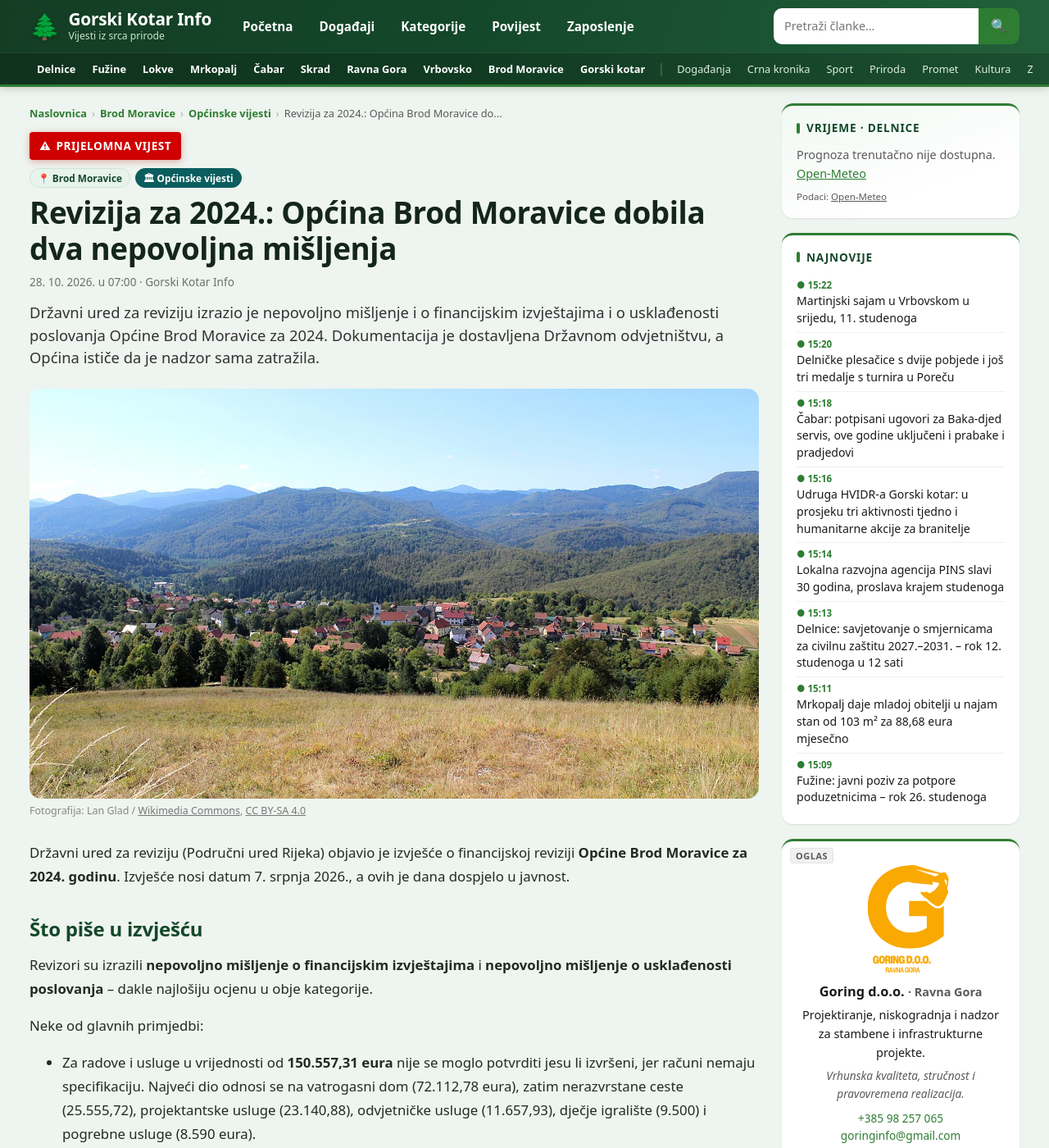
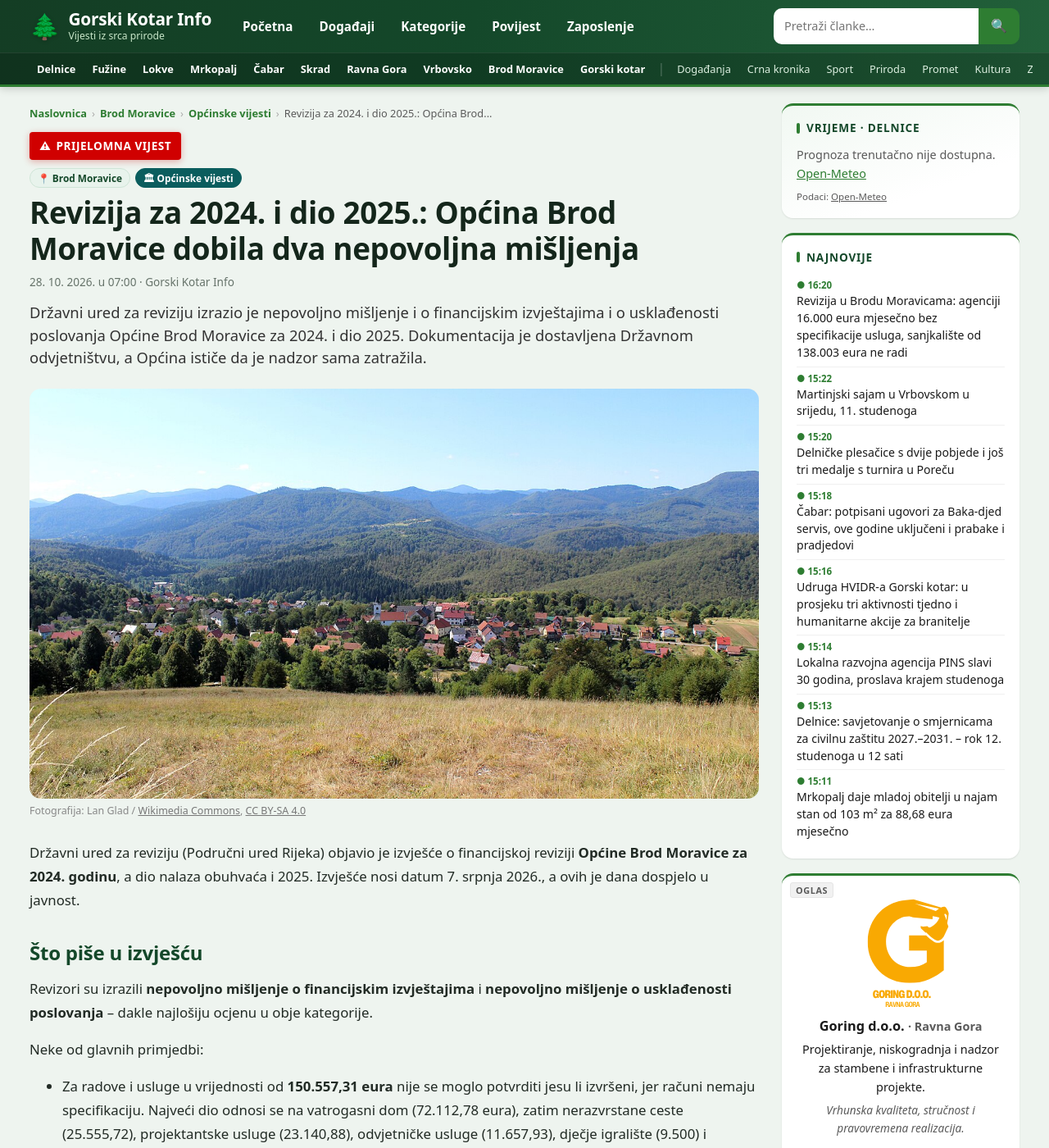
Before and after one commit to MojGK/gorski-kotar.info, a Jekyll site: the page built from _posts/2026-10-28-brod-moravice-revizija-nepovoljno-misljenje-2024.md, in a window 1280 px wide and 1400 px high. Shown: the whole window at 82% size. Built offline with Jekyll 4.4.1, drawn with Linux system fonts in a browser that asks for light colours; comment, search, counter and statistics services are not loaded; some of the changed text lies outside the part shown.

Commit message:
Brod Moravice: nastavak o reviziji (Razvojna agencija, sanjkalište), serija i include serija.html, nova vrsta Aktualno; jutarnji: 2024. i dio 2025. + poveznica

```diff
--- a/_data/kategorije.yml
+++ b/_data/kategorije.yml
@@ -55,6 +55,9 @@ vrste:
   # tjedni pregled oglasa za posao u Gorskom kotaru (stranica /zaposlenje/)
   - name: Zaposlenje
     slug: zaposlenje
+  # aktualne vijesti koje ne spadaju u druge rubrike (npr. revizije, istrage, veće javne teme); ide u blok VIJESTI
+  - name: Aktualno
+    slug: aktualno
 
 # Serijali – tematske serije članaka koje idu uz mjesto i vrstu.
 # Članak je u serijalu ako mu `categories` sadrži točan naziv, npr.
@@ -82,7 +85,7 @@ izdvojeno_grupe:
 naslovnica_blokovi:
   - naslov: Vijesti
     id: vijesti
-    ostale: true          # sve vrste koje nisu u drugim blokovima (trenutno: Promet, Priroda)
+    ostale: true          # sve vrste koje nisu u drugim blokovima (trenutno: Aktualno, Promet, Priroda)
     vise: /vijesti/
   - naslov: Poslovi općine
     id: poslovi-opcine
--- /dev/null
+++ b/_includes/serija.html
@@ -0,0 +1,17 @@
+{%- comment -%}
+Ostali članci iste serije (front matter `serija: "Naziv"`), od najstarijeg prema najnovijem.
+Poziv u _layouts/post.html: {% include serija.html post=page %}
+{%- endcomment -%}
+{%- if include.post.serija -%}
+{%- assign sr_ostali = site.posts | where: "serija", include.post.serija | reverse -%}
+{%- if sr_ostali.size > 1 %}
+<aside class="serija-box" aria-label="Serija: {{ include.post.serija | escape }}">
+  <h2 class="serija-naslov">Serija: {{ include.post.serija }}</h2>
+  <ol class="serija-lista">
+  {%- for sp in sr_ostali %}
+    <li>{% if sp.url == include.post.url %}<span class="serija-trenutni" aria-current="page">{{ sp.title }}</span>{% else %}<a href="{{ sp.url | relative_url }}">{{ sp.title }}</a>{% endif %} <span class="serija-datum">{% include datum.html date=sp.date short=true %}</span></li>
+  {%- endfor %}
+  </ol>
+</aside>
+{%- endif -%}
+{%- endif -%}
--- a/_layouts/post.html
+++ b/_layouts/post.html
@@ -38,6 +38,8 @@ layout: default
     {{ content }}
   </div>
 
+  {% include serija.html post=page %}
+
   {% if page.source %}
     <p class="source"><em>Izvor: {{ page.source }}</em></p>
   {% endif %}
--- a/_posts/2026-10-28-brod-moravice-revizija-nepovoljno-misljenje-2024.md
+++ b/_posts/2026-10-28-brod-moravice-revizija-nepovoljno-misljenje-2024.md
@@ -1,6 +1,6 @@
 ---
 layout: post
-title: "Revizija za 2024.: Općina Brod Moravice dobila dva nepovoljna mišljenja"
+title: "Revizija za 2024. i dio 2025.: Općina Brod Moravice dobila dva nepovoljna mišljenja"
 date: 2026-10-28 07:00:00 +0100
 location: Brod Moravice
 type: Općinske vijesti
@@ -8,13 +8,14 @@ categories: [Brod Moravice, Općinske vijesti]
 istaknuto: true
 prijelomna: true
 prijelomna_do: 2026-10-28 19:00:00 +0100
-excerpt: "Državni ured za reviziju izrazio je nepovoljno mišljenje i o financijskim izvještajima i o usklađenosti poslovanja Općine Brod Moravice za 2024. Dokumentacija je dostavljena Državnom odvjetništvu, a Općina ističe da je nadzor sama zatražila."
+serija: "Revizija Brod Moravice"
+excerpt: "Državni ured za reviziju izrazio je nepovoljno mišljenje i o financijskim izvještajima i o usklađenosti poslovanja Općine Brod Moravice za 2024. i dio 2025. Dokumentacija je dostavljena Državnom odvjetništvu, a Općina ističe da je nadzor sama zatražila."
 image: /assets/images/brod-moravice-pogled.jpg
 image_alt: "Pogled na Brod Moravice"
 image_credit: "Fotografija: Lan Glad / [Wikimedia Commons](https://commons.wikimedia.org/wiki/File:Pogled_na_Brod_Moravice.jpg), [CC BY-SA 4.0](https://creativecommons.org/licenses/by-sa/4.0/)"
 ---
 
-Državni ured za reviziju (Područni ured Rijeka) objavio je izvješće o financijskoj reviziji **Općine Brod Moravice za 2024. godinu**. Izvješće nosi datum 7. srpnja 2026., a ovih je dana dospjelo u javnost.
+Državni ured za reviziju (Područni ured Rijeka) objavio je izvješće o financijskoj reviziji **Općine Brod Moravice za 2024. godinu**, a dio nalaza obuhvaća i 2025. Izvješće nosi datum 7. srpnja 2026., a ovih je dana dospjelo u javnost.
 
 ## Što piše u izvješću
 
@@ -41,6 +42,8 @@ Načelnik Mario Šutej za HRT je rekao da je općinska uprava prva posumnjala u
 
 Za malu općinu ovo je ozbiljno izvješće, ali i prilika da se poslovanje dovede u red. Pratit ćemo što će biti dalje.
 
+**Nastavak:** [Revizija u Brodu Moravicama: agenciji 16.000 eura mjesečno bez specifikacije usluga, sanjkalište od 138.003 eura ne radi]({{ '/brod-moravice-revizija-razvojna-agencija-sanjkaliste/' | relative_url }})
+
 ---
 
 *Izvori:*
--- a/assets/css/style.css
+++ b/assets/css/style.css
@@ -1204,3 +1204,11 @@ h1, h2, h3, .post-card h3 a, .izd-title { overflow-wrap: break-word; }
 @media (min-width: 700px) {
   .post-content .oglasi-lista { grid-template-columns: repeat(2, minmax(0, 1fr)); gap: 16px; }
 }
+
+/* Serija članaka (front matter `serija`) – okvir ispod članka */
+.serija-box { margin: 1.75rem 0 1rem; padding: .9rem 1.1rem; background: var(--green-soft); border-left: 4px solid var(--green); border-radius: 6px; }
+.serija-box .serija-naslov { margin: 0 0 .5rem; font-size: 1rem; color: var(--green-dark); }
+.serija-box .serija-lista { margin: 0; padding-left: 1.25rem; }
+.serija-box .serija-lista li { margin: .3rem 0; line-height: 1.4; }
+.serija-box .serija-trenutni { font-weight: 600; }
+.serija-box .serija-datum { color: #666; font-size: .85em; white-space: nowrap; }
```
Also changed, not shown: _posts/2026-10-28-brod-moravice-revizija-razvojna-agencija-sanjkaliste.md (added, +61 -0 lines), vijesti.md (+2 -2 lines), README.md, assets/images/brod-moravice-kolodvorska.jpg (added).
